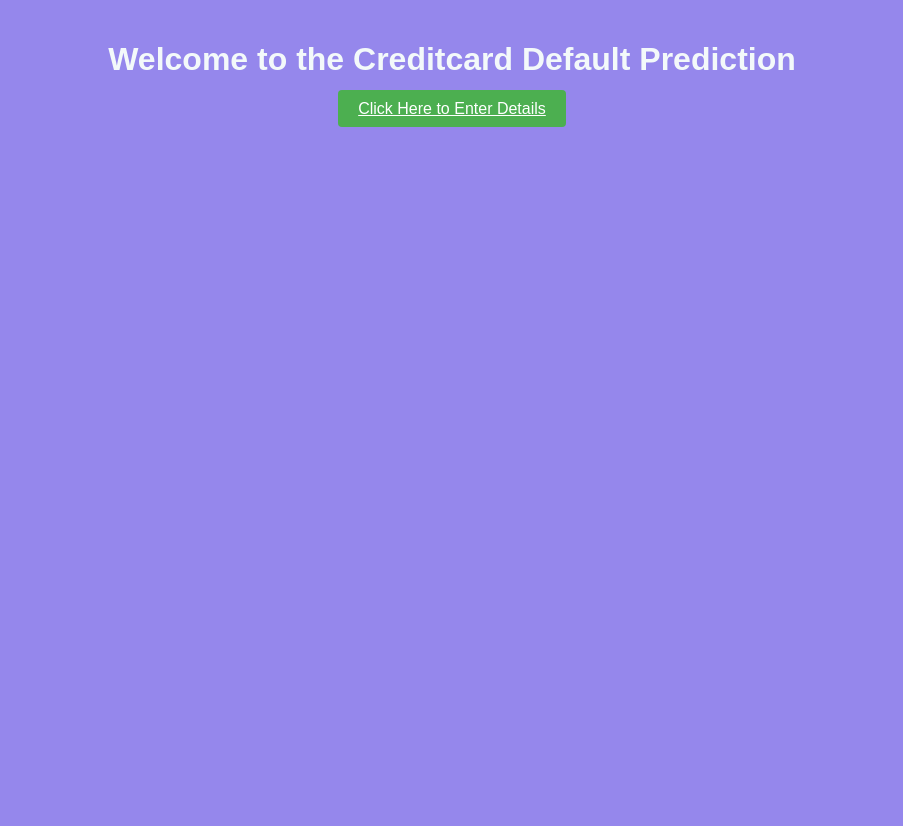
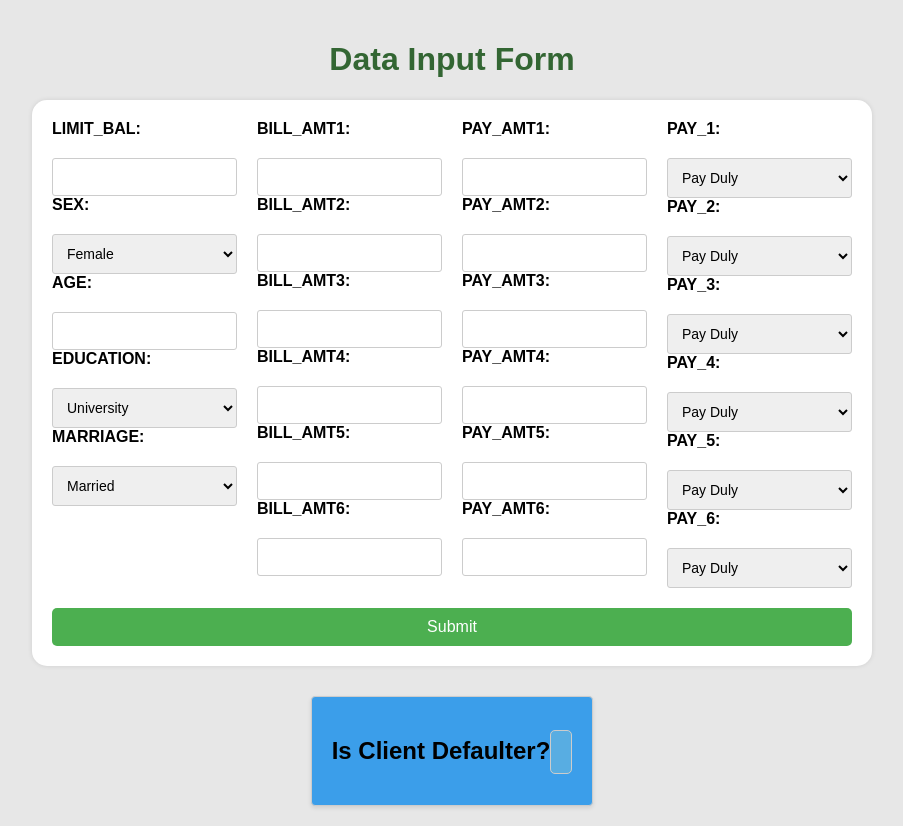
Before and after one commit to binay94/Defaulter_creditcard, a Flask app: page / in a window 1280 px wide. Shown: the whole page, without its empty margins (188-1091 px from the left). Before the commit the page ends 127 px from the top, so only its background shows below. Run offline with Flask 3, Linux system fonts and the light colour scheme.

Commit message:
updatation

```diff
--- a/application.py
+++ b/application.py
@@ -10,9 +10,9 @@ app=application
 @app.route('/')
 def home_page():
     try:
-        return render_template('index.html')
+        return render_template('form.html')
     except Exception as e:
-        error_message = f'Error rendering index.html: {str(e)}'
+        error_message = f'Error rendering form.html: {str(e)}'
         logging.error(error_message)
         raise CustomException(error_message)
 
@@ -20,7 +20,7 @@ def home_page():
 def predict_datapoint():
     try:
         if request.method == 'GET':
-            return render_template('test.html')
+            return render_template('form.html')
         else:
             form_data = request.form
             data = CustomData(**form_data.to_dict())
@@ -35,7 +35,7 @@ def predict_datapoint():
             #     mlflow.log_params(form_data.to_dict())
             #     mlflow.log_params({'results': str(results)})
 
-            return render_template('test.html', final_result=results)
+            return render_template('form.html', final_result=results)
     except Exception as e:
         error_message = f'Exception occurred while running Flask API: {str(e)}'
         logging.error(error_message)
--- a/templates/test.html
+++ b/templates/form.html
@@ -1,21 +1,24 @@
 <!DOCTYPE html>
 <html>
 <head>
-    <title>Data Input Form</title>
-    <style>
+    <title>Credit Card Default Prediction</title>
+            <style>
         body {
             font-family: Arial, sans-serif;
-            background-color: #7584e7;
+            background-color: #e7e7e7;
             margin: 0;
             padding: 20px;
+            display: flex;
+            flex-direction: column;
+            align-items: center;
         }
 
         h1 {
             text-align: center;
-            color: #333;
+            color: #363;
         }
 
-        form {
+ form {
             max-width: 800px; /* Increased width to fit columns */
             margin: 0 auto;
             background-color: #fff;
@@ -26,7 +29,6 @@
             grid-template-columns: repeat(4, 1fr); /* Four columns with equal width */
             gap: 20px; /* Add some space between the columns */
         }
-
         label {
             display: block;
             margin-bottom: 20px;
@@ -56,6 +58,47 @@
 
         input[type="submit"]:hover {
             background-color: #45a049;
+        }
+
+        .result-container {
+            margin-top: 30px;
+            padding: 20px;
+            background-color: #3b9eea;
+            border: 1px solid #ccc;
+            border-radius: 4px;
+            box-shadow: 0 2px 4px rgba(0, 0, 0, 0.1);
+            text-align: center;
+        }
+
+        .final-result-container {
+            background-color: #58ade2;
+            padding: 10px;
+            border: 1px solid #ccc;
+            border-radius: 5px;
+        }
+
+        .result-text {
+            font-size: 18px;
+            text-align: center;
+            margin-bottom: 10px;
+        }
+
+        .input-values {
+            margin-top: 30px;
+            font-size: 16px;
+            text-align: center;
+        }
+
+        .input-label {
+            font-weight: bold;
+        }
+
+        .predicted-value {
+            font-weight: bold;
+            font-size: 20px;
+            color: #fbf7f7;
+            margin-top: 10px;
+            text-align: center;
         }
     </style>
 </head>
--- a/templates/index.html
+++ /dev/null
@@ -1,45 +0,0 @@
-<!DOCTYPE html>
-<html>
-<head>
-    <title>Home Page</title>
-    <style>
-        body {
-            font-family: Arial, sans-serif;
-            background-color: #9587ec;
-            margin: 0;
-            padding: 20px;
-        }
-
-        h1 {
-            text-align: center;
-            color: #f3f9fa;
-        }
-
-        .button-container {
-            text-align: center;
-            margin-top: 20px;
-        }
-
-        .button {
-            padding: 10px 20px;
-            background-color: #4CAF50;
-            color: #fff;
-            border: none;
-            border-radius: 4px;
-            cursor: pointer;
-            font-size: 16px;
-        }
-
-        .button:hover {
-            background-color: #45a049;
-        }
-    </style>
-</head>
-<body>
-    <h1>Welcome to the Creditcard Default Prediction</h1>
-
-    <div class="button-container">
-        <a href="/predict" class="button">Click Here to Enter Details</a>
-    </div>
-</body>
-</html>
```
